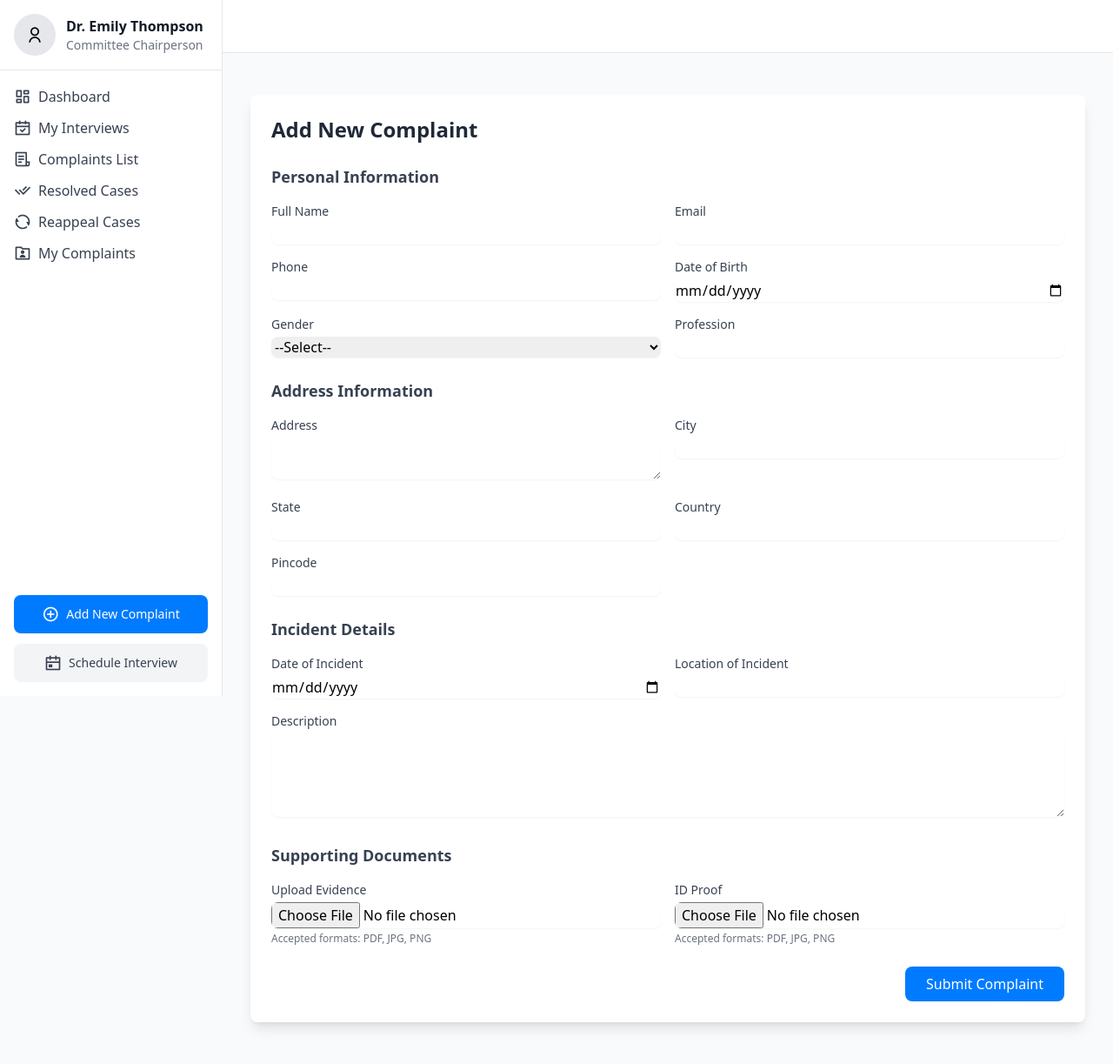
After one commit to akilarani21/RMV, a Flask app: page /chairperson/add_complaint in a window 1280 px wide. The commit adds this page. Shown: the whole page at 87% size. Run offline with Flask 3, Linux system fonts and the light colour scheme; some libraries are stand-ins or nearby versions.

Commit message:
commitee update-2

```diff
--- a/backend/app.py
+++ b/backend/app.py
@@ -877,13 +877,9 @@ def register_complaint():
 @app.route('/submit_complaint', methods=['POST'])
 @csrf.exempt
 def submit_complaint():
-    if 'user_id' not in session:
-        return jsonify({'success': False, 'message': 'Please login first'}), 401
-
     try:
         # Get form data
         data = request.form.to_dict()
-        print("Received form data:", data)  # Debug print
 
         # Handle file uploads
         evidence_file = request.files.get('evidence')
@@ -896,17 +892,14 @@ def submit_complaint():
         if evidence_file and allowed_file(evidence_file.filename):
             filename, file_path = save_file_with_unique_name(evidence_file)
             evidence_path = f'uploads/{filename}'
-            print("Saved evidence file:", evidence_path)  # Debug print
 
         if id_proof_file and allowed_file(id_proof_file.filename):
             filename, file_path = save_file_with_unique_name(id_proof_file)
             id_proof_path = f'uploads/{filename}'
-            print("Saved ID proof file:", id_proof_path)  # Debug print
 
         # Create complaint document
         complaint_data = {
-            'user_id': session['user_id'],
-            'type': 'myself',
+            'type': 'committee',
             'status': 'pending',
             'created_at': datetime.now(pytz.timezone("Asia/Kolkata")).strftime("%Y-%m-%d %H:%M:%S"),
             'details': {
@@ -914,6 +907,9 @@ def submit_complaint():
                     'full_name': data.get('fullName'),
                     'email': data.get('email'),
                     'phone': data.get('phone'),
+                    'dob': data.get('dob'),
+                    'gender': data.get('gender'),
+                    'profession': data.get('profession'),
                     'address': data.get('address'),
                     'city': data.get('city'),
                     'state': data.get('state'),
@@ -930,17 +926,50 @@ def submit_complaint():
             }
         }
 
-        print("Complaint data to be inserted:", complaint_data)  # Debug print
-
         # Insert complaint into database
         result = complaint_collection.insert_one(complaint_data)
 
         if result.inserted_id:
-            return jsonify({
-                'success': True,
-                'message': 'Complaint submitted successfully',
-                'complaint_id': str(result.inserted_id)
-            })
+            # Send email notification
+            try:
+                msg = Message(
+                    'Complaint Registered - Raise My Voice',
+                    sender=app.config['MAIL_USERNAME'],
+                    recipients=[data.get('email')]
+                )
+
+                email_body = f"""
+                Dear {data.get('fullName')},
+
+                Your complaint has been successfully registered with our committee.
+
+                Complaint Details:
+                Subject: {data.get('incidentDescription')[:100]}...
+                Date of Incident: {data.get('incidentDate')}
+                Location: {data.get('incidentLocation')}
+                Status: Pending
+
+                You can track the status of your complaint by logging into your account.
+
+                Best regards,
+                Committee Team
+                """
+
+                msg.body = email_body
+                # Set HTML content for the email
+                msg.html = email_body.replace('\n', '<br>')
+                mail.send(msg)
+
+                return jsonify({
+                    'success': True,
+                    'message': 'Complaint submitted and email sent successfully'
+                })
+            except Exception as mail_error:
+                print("Email error:", str(mail_error))
+                return jsonify({
+                    'success': True,
+                    'message': 'Complaint submitted but failed to send email'
+                })
         else:
             return jsonify({'success': False, 'message': 'Failed to submit complaint'}), 500
 
@@ -2324,6 +2353,29 @@ def reappeal_complaint(complaint_id):
         flash('An error occurred while processing your request.', 'error')
         return redirect(url_for('reappeal_cases'))
 
+@app.route('/delete_complaint/<complaint_id>', methods=['DELETE'])
+def delete_complaint(complaint_id):
+    try:
+        # Delete the complaint from the database
+        result = complaint_collection.delete_one({'_id': ObjectId(complaint_id)})
+
+        if result.deleted_count > 0:
+            return jsonify({'success': True, 'message': 'Complaint deleted successfully'})
+        else:
+            return jsonify({'success': False, 'message': 'Complaint not found'}), 404
+    except Exception as e:
+        print(f"Error deleting complaint: {str(e)}")
+        return jsonify({'success': False, 'message': 'An error occurred while deleting the complaint'}), 500
+
+@app.route('/chairperson/add_complaint', methods=['GET'])
+def add_complaint():
+    try:
+        return render_template('commitee/add_complaint.html')
+    except Exception as e:
+        print(f"Error in add_complaint: {str(e)}")
+        flash('Error loading add complaint form. Please try again.', 'error')
+        return redirect(url_for('chairperson_dashboard'))
+
 if __name__ == '__main__':
     # Initialize the app
     initialize_app()
--- /dev/null
+++ b/templates/commitee/add_complaint.html
@@ -0,0 +1,256 @@
+{% extends "commitee/base.html" %}
+
+{% block content %}
+<div class="container mx-auto px-4 py-8">
+    <div class="bg-white rounded-lg shadow-lg p-6">
+        <h2 class="text-2xl font-bold mb-6 text-gray-800">Add New Complaint</h2>
+
+        <form id="addComplaintForm" enctype="multipart/form-data" class="space-y-6">
+            <input type="hidden" name="csrf_token" value="{{ csrf_token() }}">
+
+            <div class="grid grid-cols-1 md:grid-cols-2 gap-6">
+                <!-- Personal Information -->
+                <div class="col-span-2">
+                    <h3 class="text-lg font-semibold mb-4 text-gray-700">Personal Information</h3>
+                    <div class="grid grid-cols-1 md:grid-cols-2 gap-4">
+                        <div class="form-group">
+                            <label class="block text-sm font-medium text-gray-700 mb-1">Full Name</label>
+                            <input type="text" name="fullName"
+                                class="w-full rounded-lg border-gray-300 shadow-sm focus:border-primary focus:ring-primary"
+                                required>
+                        </div>
+                        <div class="form-group">
+                            <label class="block text-sm font-medium text-gray-700 mb-1">Email</label>
+                            <input type="email" name="email"
+                                class="w-full rounded-lg border-gray-300 shadow-sm focus:border-primary focus:ring-primary"
+                                required>
+                        </div>
+                        <div class="form-group">
+                            <label class="block text-sm font-medium text-gray-700 mb-1">Phone</label>
+                            <input type="tel" name="phone"
+                                class="w-full rounded-lg border-gray-300 shadow-sm focus:border-primary focus:ring-primary"
+                                required>
+                        </div>
+                        <div class="form-group">
+                            <label class="block text-sm font-medium text-gray-700 mb-1">Date of Birth</label>
+                            <input type="date" name="dob"
+                                class="w-full rounded-lg border-gray-300 shadow-sm focus:border-primary focus:ring-primary"
+                                required>
+                        </div>
+                        <div class="form-group">
+                            <label class="block text-sm font-medium text-gray-700 mb-1">Gender</label>
+                            <select name="gender"
+                                class="w-full rounded-lg border-gray-300 shadow-sm focus:border-primary focus:ring-primary"
+                                required>
+                                <option value="">--Select--</option>
+                                <option value="Male">Male</option>
+                                <option value="Female">Female</option>
+                                <option value="Other">Other</option>
+                            </select>
+                        </div>
+                        <div class="form-group">
+                            <label class="block text-sm font-medium text-gray-700 mb-1">Profession</label>
+                            <input type="text" name="profession"
+                                class="w-full rounded-lg border-gray-300 shadow-sm focus:border-primary focus:ring-primary"
+                                required>
+                        </div>
+                    </div>
+                </div>
+
+                <!-- Address Information -->
+                <div class="col-span-2">
+                    <h3 class="text-lg font-semibold mb-4 text-gray-700">Address Information</h3>
+                    <div class="grid grid-cols-1 md:grid-cols-2 gap-4">
+                        <div class="form-group">
+                            <label class="block text-sm font-medium text-gray-700 mb-1">Address</label>
+                            <textarea name="address" rows="2"
+                                class="w-full rounded-lg border-gray-300 shadow-sm focus:border-primary focus:ring-primary"
+                                required></textarea>
+                        </div>
+                        <div class="form-group">
+                            <label class="block text-sm font-medium text-gray-700 mb-1">City</label>
+                            <input type="text" name="city"
+                                class="w-full rounded-lg border-gray-300 shadow-sm focus:border-primary focus:ring-primary"
+                                required>
+                        </div>
+                        <div class="form-group">
+                            <label class="block text-sm font-medium text-gray-700 mb-1">State</label>
+                            <input type="text" name="state"
+                                class="w-full rounded-lg border-gray-300 shadow-sm focus:border-primary focus:ring-primary"
+                                required>
+                        </div>
+                        <div class="form-group">
+                            <label class="block text-sm font-medium text-gray-700 mb-1">Country</label>
+                            <input type="text" name="country"
+                                class="w-full rounded-lg border-gray-300 shadow-sm focus:border-primary focus:ring-primary"
+                                required>
+                        </div>
+                        <div class="form-group">
+                            <label class="block text-sm font-medium text-gray-700 mb-1">Pincode</label>
+                            <input type="text" name="pincode"
+                                class="w-full rounded-lg border-gray-300 shadow-sm focus:border-primary focus:ring-primary"
+                                required>
+                        </div>
+                    </div>
+                </div>
+
+                <!-- Incident Details -->
+                <div class="col-span-2">
+                    <h3 class="text-lg font-semibold mb-4 text-gray-700">Incident Details</h3>
+                    <div class="grid grid-cols-1 md:grid-cols-2 gap-4">
+                        <div class="form-group">
+                            <label class="block text-sm font-medium text-gray-700 mb-1">Date of Incident</label>
+                            <input type="date" name="incidentDate"
+                                class="w-full rounded-lg border-gray-300 shadow-sm focus:border-primary focus:ring-primary"
+                                required>
+                        </div>
+                        <div class="form-group">
+                            <label class="block text-sm font-medium text-gray-700 mb-1">Location of Incident</label>
+                            <input type="text" name="incidentLocation"
+                                class="w-full rounded-lg border-gray-300 shadow-sm focus:border-primary focus:ring-primary"
+                                required>
+                        </div>
+                        <div class="form-group col-span-2">
+                            <label class="block text-sm font-medium text-gray-700 mb-1">Description</label>
+                            <textarea name="incidentDescription" rows="4"
+                                class="w-full rounded-lg border-gray-300 shadow-sm focus:border-primary focus:ring-primary"
+                                required></textarea>
+                        </div>
+                    </div>
+                </div>
+
+                <!-- File Uploads -->
+                <div class="col-span-2">
+                    <h3 class="text-lg font-semibold mb-4 text-gray-700">Supporting Documents</h3>
+                    <div class="grid grid-cols-1 md:grid-cols-2 gap-4">
+                        <div class="form-group">
+                            <label class="block text-sm font-medium text-gray-700 mb-1">Upload Evidence</label>
+                            <input type="file" name="evidence" accept="application/pdf,image/*"
+                                class="w-full rounded-lg border-gray-300 shadow-sm focus:border-primary focus:ring-primary"
+                                required>
+                            <p class="text-xs text-gray-500 mt-1">Accepted formats: PDF, JPG, PNG</p>
+                        </div>
+                        <div class="form-group">
+                            <label class="block text-sm font-medium text-gray-700 mb-1">ID Proof</label>
+                            <input type="file" name="idProof" accept="application/pdf,image/*"
+                                class="w-full rounded-lg border-gray-300 shadow-sm focus:border-primary focus:ring-primary"
+                                required>
+                            <p class="text-xs text-gray-500 mt-1">Accepted formats: PDF, JPG, PNG</p>
+                        </div>
+                    </div>
+                </div>
+            </div>
+
+            <div class="flex justify-end mt-6">
+                <button type="submit"
+                    class="px-6 py-2 bg-primary text-white rounded-lg hover:bg-primary/90 transition-colors duration-300">
+                    Submit Complaint
+                </button>
+            </div>
+        </form>
+    </div>
+</div>
+
+<!-- File Preview Modal -->
+<div id="filePreviewModal" class="fixed inset-0 bg-black bg-opacity-50 hidden items-center justify-center z-50">
+    <div class="bg-white rounded-lg p-6 max-w-4xl w-full max-h-[90vh] overflow-y-auto">
+        <div class="flex justify-between items-center mb-4">
+            <h3 class="text-lg font-semibold">File Preview</h3>
+            <button onclick="closePreviewModal()" class="text-gray-500 hover:text-gray-700">
+                <i class="ri-close-line text-xl"></i>
+            </button>
+        </div>
+        <div id="previewContent" class="w-full h-full"></div>
+    </div>
+</div>
+
+<script>
+    document.getElementById('addComplaintForm').addEventListener('submit', async function (e) {
+        e.preventDefault();
+
+        const formData = new FormData(this);
+
+        try {
+            const response = await fetch('/submit_complaint', {
+                method: 'POST',
+                body: formData,
+                headers: {
+                    'X-CSRFToken': '{{ csrf_token() }}'
+                }
+            });
+
+            const data = await response.json();
+
+            if (data.success) {
+                // Show success message
+                const toast = document.createElement('div');
+                toast.className = 'fixed bottom-4 right-4 bg-green-500 text-white px-4 py-2 rounded-lg shadow-lg';
+                toast.textContent = 'Complaint submitted successfully';
+                document.body.appendChild(toast);
+                setTimeout(() => toast.remove(), 3000);
+
+                // Redirect to complaints list
+                setTimeout(() => {
+                    window.location.href = '/chairperson/complaints_list';
+                }, 1000);
+            } else {
+                // Show error message
+                const toast = document.createElement('div');
+                toast.className = 'fixed bottom-4 right-4 bg-red-500 text-white px-4 py-2 rounded-lg shadow-lg';
+                toast.textContent = data.message || 'Failed to submit complaint';
+                document.body.appendChild(toast);
+                setTimeout(() => toast.remove(), 3000);
+            }
+        } catch (error) {
+            console.error('Error:', error);
+            const toast = document.createElement('div');
+            toast.className = 'fixed bottom-4 right-4 bg-red-500 text-white px-4 py-2 rounded-lg shadow-lg';
+            toast.textContent = 'An error occurred while submitting the complaint';
+            document.body.appendChild(toast);
+            setTimeout(() => toast.remove(), 3000);
+        }
+    });
+
+    // File preview functionality
+    function previewFile(file, type) {
+        const reader = new FileReader();
+        const previewContent = document.getElementById('previewContent');
+        const modal = document.getElementById('filePreviewModal');
+
+        reader.onload = function (e) {
+            if (type === 'image') {
+                previewContent.innerHTML = `<img src="${e.target.result}" class="max-w-full h-auto" alt="Preview">`;
+            } else if (type === 'pdf') {
+                previewContent.innerHTML = `<embed src="${e.target.result}" type="application/pdf" width="100%" height="600px">`;
+            }
+            modal.classList.remove('hidden');
+            modal.classList.add('flex');
+        };
+
+        if (file.type.startsWith('image/')) {
+            reader.readAsDataURL(file);
+        } else if (file.type === 'application/pdf') {
+            reader.readAsDataURL(file);
+        }
+    }
+
+    function closePreviewModal() {
+        const modal = document.getElementById('filePreviewModal');
+        modal.classList.add('hidden');
+        modal.classList.remove('flex');
+        document.getElementById('previewContent').innerHTML = '';
+    }
+
+    // Add event listeners for file inputs
+    document.querySelectorAll('input[type="file"]').forEach(input => {
+        input.addEventListener('change', function (e) {
+            const file = e.target.files[0];
+            if (file) {
+                if (file.type.startsWith('image/') || file.type === 'application/pdf') {
+                    previewFile(file, file.type.startsWith('image/') ? 'image' : 'pdf');
+                }
+            }
+        });
+    });
+</script>
+{% endblock %}
--- /dev/null
+++ b/templates/commitee/base.html
@@ -0,0 +1,48 @@
+<!DOCTYPE html>
+<html lang="en">
+
+<head>
+    <meta charset="UTF-8">
+    <meta name="viewport" content="width=device-width, initial-scale=1.0">
+    <title>Committee Portal - Raise My Voice</title>
+
+    <!-- Include Tailwind CSS -->
+    <script src="https://cdn.tailwindcss.com"></script>
+    <link href="https://cdn.jsdelivr.net/npm/remixicon@3.5.0/fonts/remixicon.css" rel="stylesheet">
+
+    <!-- Include custom styles -->
+    {% include 'commitee/styles.html' %}
+
+    <script>
+        tailwind.config = {
+            theme: {
+                extend: {
+                    colors: {
+                        primary: '#007bff',
+                    },
+                    borderRadius: {
+                        'button': '0.5rem',
+                    }
+                }
+            }
+        }
+    </script>
+</head>
+
+<body class="bg-gray-50">
+    <!-- Include header -->
+    {% include 'commitee/header.html' %}
+
+    <!-- Include sidebar -->
+    {% include 'commitee/sidebar.html' %}
+
+    <!-- Main content -->
+    <main class="ml-64 p-4">
+        {% block content %}{% endblock %}
+    </main>
+
+    <!-- Include scripts -->
+    {% include 'commitee/scripts.html' %}
+</body>
+
+</html>
--- a/templates/commitee/interview_list.html
+++ b/templates/commitee/interview_list.html
@@ -383,6 +383,6 @@
                 toast.textContent = 'An error occurred while updating the interview';
                 document.body.appendChild(toast);
                 setTimeout(() => toast.remove(), 3000);
-            });
+        });
     });
 </script>
--- a/templates/commitee/sidebar.html
+++ b/templates/commitee/sidebar.html
@@ -47,7 +47,7 @@
             </div>
         </nav>
         <div class="p-4 space-y-3">
-            <button onclick="showAddComplaintModal()"
+            <button onclick="window.location.href='/chairperson/add_complaint'"
                 class="w-full flex items-center justify-center gap-2 px-4 py-2 text-sm font-medium text-white bg-primary hover:bg-primary/90 rounded-button">
                 <i class="ri-add-circle-line text-xl"></i>
                 Add New Complaint
```
Also changed, not shown: templates/commitee/complaints_list.html (+49 -0 lines), templates/commitee/my_interviews.html (+5 -5 lines), 5 other files.
